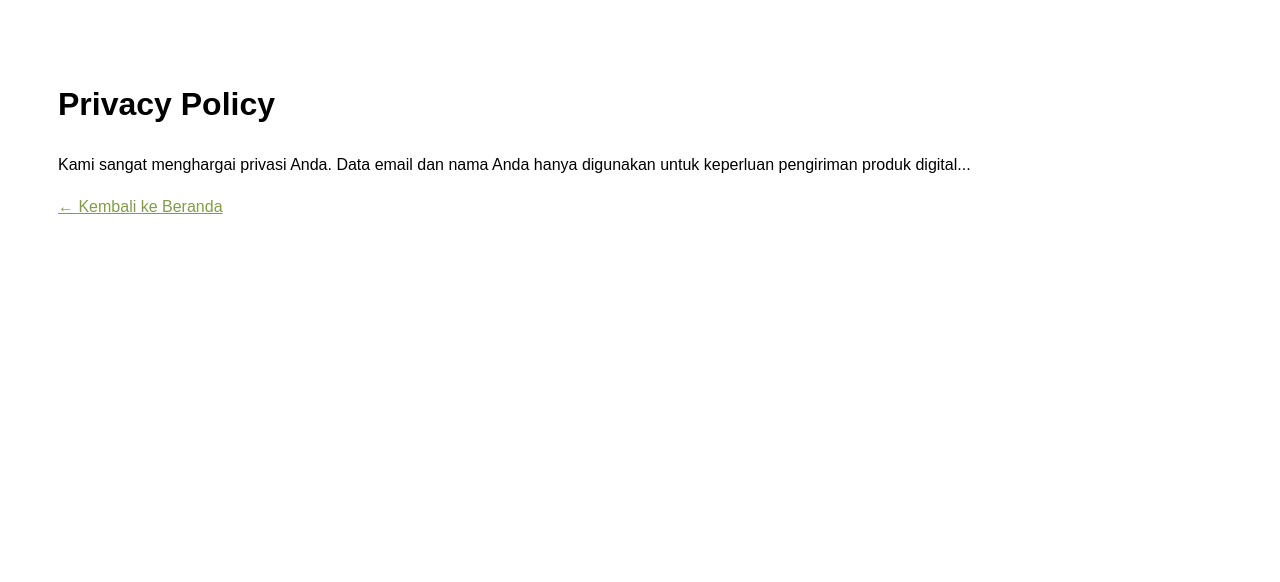
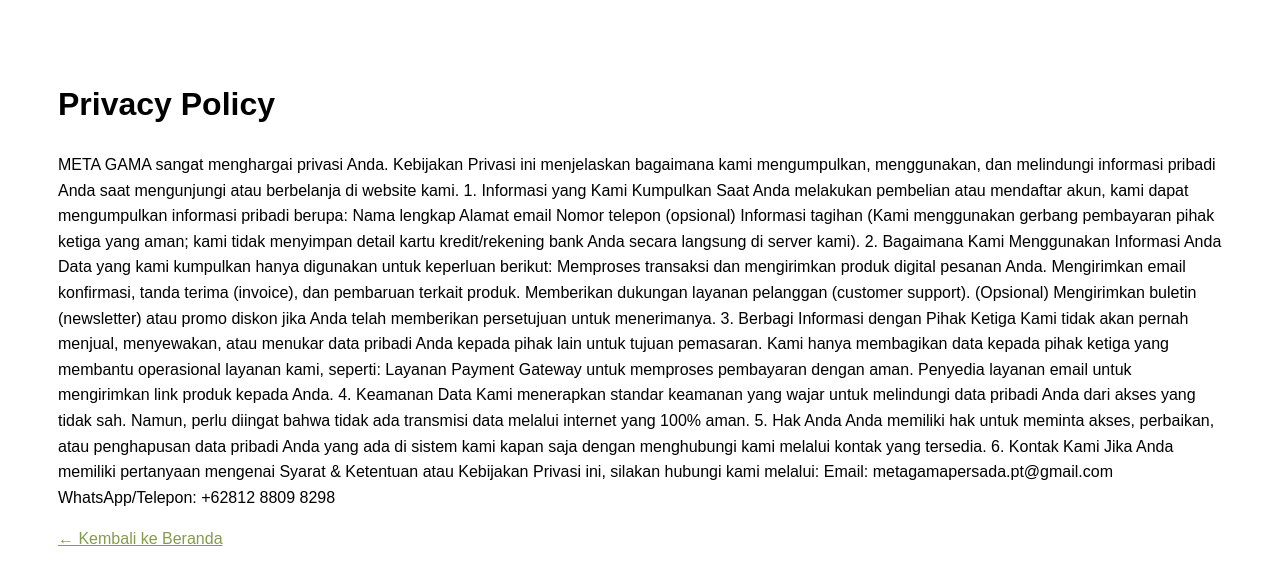
Before and after one commit to erickkristyono-oss/Meta-Gama-web, a website: page public/privacy.html in a window 1280 px wide. Drawn offline with Linux system fonts and the light colour scheme.

Commit message:
Meta-Gama-web update terms & privacy

```diff
--- a/public/privacy.html
+++ b/public/privacy.html
@@ -14,8 +14,57 @@
 
 <body>
     <h1>Privacy Policy</h1>
-    <p>Kami sangat menghargai privasi Anda. Data email dan nama Anda hanya digunakan untuk keperluan pengiriman produk
-        digital...</p>
+    <p>META GAMA sangat menghargai privasi Anda. Kebijakan Privasi ini menjelaskan bagaimana kami mengumpulkan,
+        menggunakan, dan melindungi informasi pribadi Anda saat mengunjungi atau berbelanja di website kami.
+
+        1. Informasi yang Kami Kumpulkan
+        Saat Anda melakukan pembelian atau mendaftar akun, kami dapat mengumpulkan informasi pribadi berupa:
+
+        Nama lengkap
+
+        Alamat email
+
+        Nomor telepon (opsional)
+
+        Informasi tagihan (Kami menggunakan gerbang pembayaran pihak ketiga yang aman; kami tidak menyimpan detail kartu
+        kredit/rekening bank Anda secara langsung di server kami).
+
+        2. Bagaimana Kami Menggunakan Informasi Anda
+        Data yang kami kumpulkan hanya digunakan untuk keperluan berikut:
+
+        Memproses transaksi dan mengirimkan produk digital pesanan Anda.
+
+        Mengirimkan email konfirmasi, tanda terima (invoice), dan pembaruan terkait produk.
+
+        Memberikan dukungan layanan pelanggan (customer support).
+
+        (Opsional) Mengirimkan buletin (newsletter) atau promo diskon jika Anda telah memberikan persetujuan untuk
+        menerimanya.
+
+        3. Berbagi Informasi dengan Pihak Ketiga
+        Kami tidak akan pernah menjual, menyewakan, atau menukar data pribadi Anda kepada pihak lain untuk tujuan
+        pemasaran. Kami hanya membagikan data kepada pihak ketiga yang membantu operasional layanan kami, seperti:
+
+        Layanan Payment Gateway untuk memproses pembayaran dengan aman.
+
+        Penyedia layanan email untuk mengirimkan link produk kepada Anda.
+
+        4. Keamanan Data
+        Kami menerapkan standar keamanan yang wajar untuk melindungi data pribadi Anda dari akses yang tidak sah. Namun,
+        perlu diingat bahwa tidak ada transmisi data melalui internet yang 100% aman.
+
+        5. Hak Anda
+        Anda memiliki hak untuk meminta akses, perbaikan, atau penghapusan data pribadi Anda yang ada di sistem kami
+        kapan saja dengan menghubungi kami melalui kontak yang tersedia.
+
+        6. Kontak Kami
+        Jika Anda memiliki pertanyaan mengenai Syarat & Ketentuan atau Kebijakan Privasi ini, silakan hubungi kami
+        melalui:
+
+        Email: metagamapersada.pt@gmail.com
+
+        WhatsApp/Telepon: +62812 8809 8298
+    </p>
     <a href="/home.html" style="color: #839b4d;">&larr; Kembali ke Beranda</a>
 </body>
 
```
Also changed, not shown: public/terms.html (+31 -1 lines).
